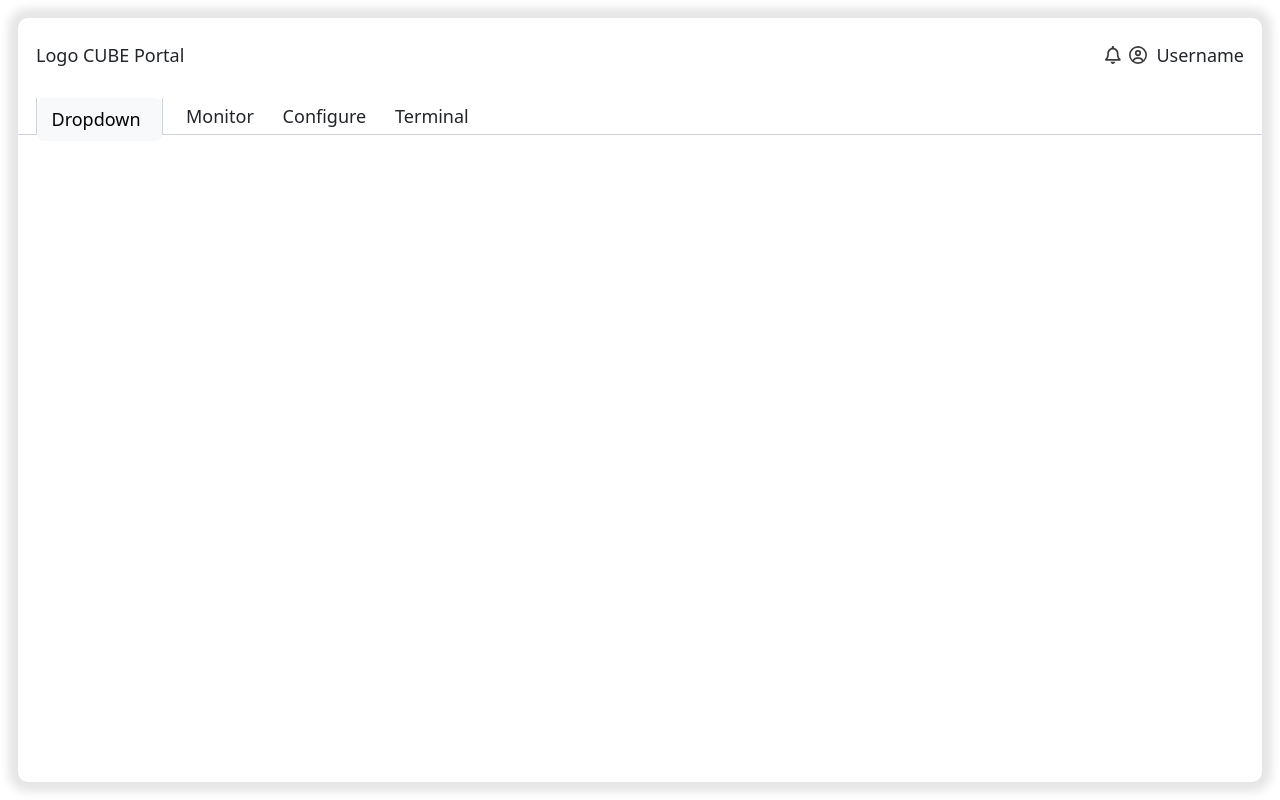
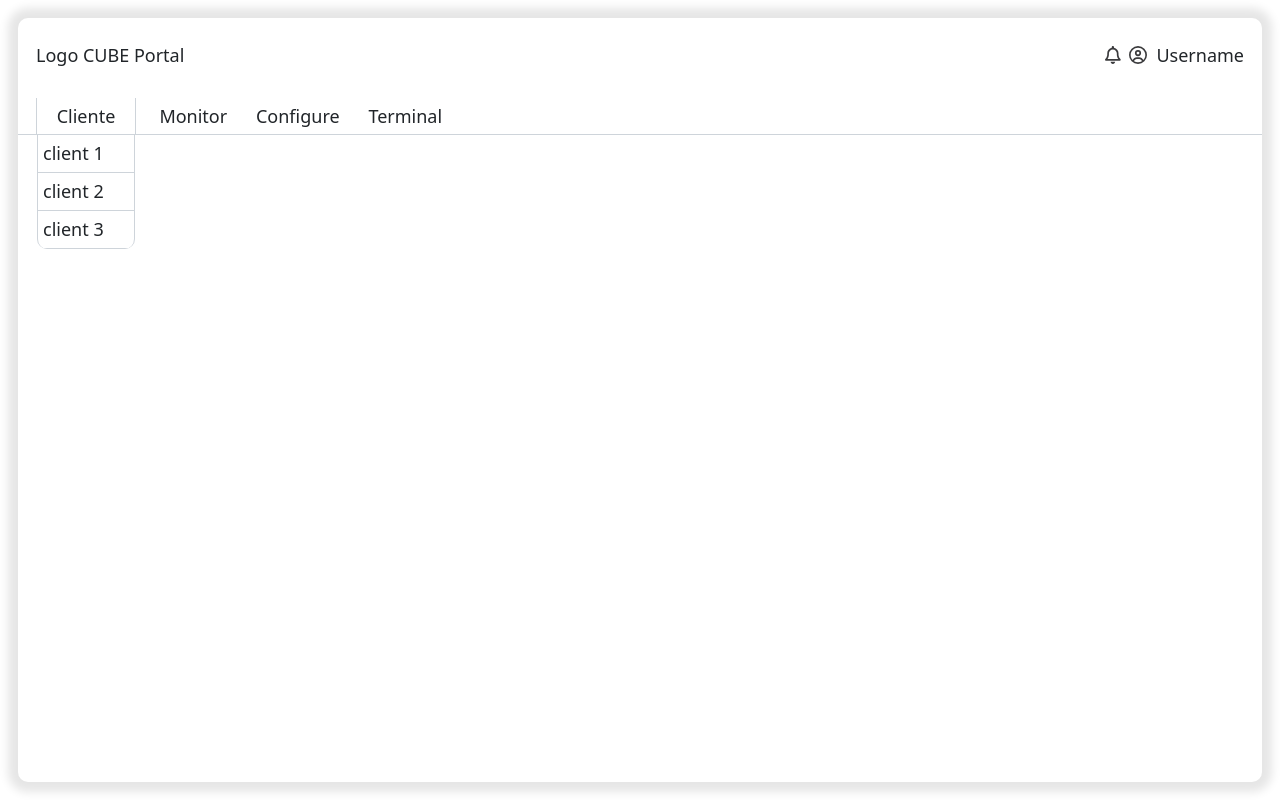
Before and after one commit to juandavidpolo/ui-monitoring, a React (Create React App) app: page / in a window 1280 px wide. Built offline with nearby package versions, Linux system fonts and the light colour scheme.

Commit message:
fix: navbar dropdown

```diff
--- a/src/components/layout/navigation.js
+++ b/src/components/layout/navigation.js
@@ -1,13 +1,7 @@
 import React, {useState, useEffect} from "react";
 import { useLocation, useNavigate } from 'react-router-dom';
-import {
-  Dropdown,
-  DropdownToggle,
-  DropdownMenu,
-  DropdownItem,
-} from 'reactstrap';
 
-import { getViews, getRoutesOrder } from 'src/utils/routes';
+import { getViews } from 'src/utils/routes';
 import {userIcon, notificationsCampaing} from 'src/assets/svg';
 
 const NavigationBar = () => {
@@ -66,33 +60,28 @@ const NavigationBar = () => {
       </div>
       <div className="navigation--section">
         <div className="client--selector">
-            <Dropdown
-              isOpen={dropdownOpen}
-              toggle={toggle}
-              direction="down"
-              className="client--selector">
-            <DropdownToggle
-              color="light"
-              className="client--selector--button"
-              caret>Dropdown</DropdownToggle>
-            <DropdownMenu>
-              {clients && clients.length > 0 && clients.map((client, i) => (
-                <DropdownItem key={i}>
-                    {client.name}
-                </DropdownItem>
-              ))}
-            </DropdownMenu>
-          </Dropdown>
+          <button
+            className="custom--button nav--button client--selector--button"
+            onClick={()=>toggle()}>
+            Cliente
+          </button>
+          <div className={dropdownOpen?`clients--container show`:`clients--container`}>
+            {clients && clients.length > 0 && clients.map((client, i) => (
+              <div className="client--item" key={i}>
+                  {client.name}
+              </div>
+            ))}
+          </div>
         </div>
         {navItems && navItems.length>0 && navItems.map((navItem, i)=>(
           <div
             key={i}
             className={location.pathname === `/${navItem.route}`? `view--selector active`:`view--selector`}>
-            <a type="button"
+            <button
               className="custom--button nav--button"
               onClick={()=>{navigate(`/${navItem.route}`)}}>
               {navItem.name}
-            </a>
+            </button>
           </div>
         ))}
       </div>
--- a/src/styles/layout.scss
+++ b/src/styles/layout.scss
@@ -57,22 +57,42 @@
         }
         &>.client--selector{
           border: none;
+          display: flex;
+          flex-direction: column;
+          position: relative;
+          width: 100px;
+          max-width: 100px;
           border-right: 1px solid var(--bs-gray-400);
           border-left: 1px solid var(--bs-gray-400);
-          &>.client--selector--button,
-          .client--selector--button:hover,
-          .client--selector--button:active,
-          .client--selector--button:focus,
-          .client--selector--button:focus-visible,
-          .client--selector--button::after{
-            border: 1px solid transparent;
-            background: unset;
-            outline: none;
-            box-shadow: none;
+          &>.client--selector--button{
+            width: 100%;
+            border-bottom: none;
           }
-        }
-        &>.client--selector:focus-visible, .client--selector{
-          outline: none;
+          &>.clients--container{
+            width: 100%;
+            display: flex;
+            flex-direction: column;
+            position: absolute;
+            top: 36px;
+            background: #ffffff;
+            z-index: 1;
+            border-top: 1px solid var(--bs-gray-400);
+            border-right: 1px solid var(--bs-gray-400);
+            border-left: 1px solid var(--bs-gray-400);
+            border-radius: 0 0 10px 10px;
+            overflow-x: hidden;
+            &>.client--item{
+              padding: 5px;
+              border-bottom: 1px solid var(--bs-gray-400);
+            }
+            &>.client--item:hover{
+              cursor: pointer;
+              background: var(--bs-gray-400);
+            }
+          }
+          &>.clients--container.show{
+            display: none;
+          }
         }
       }
     }
```
